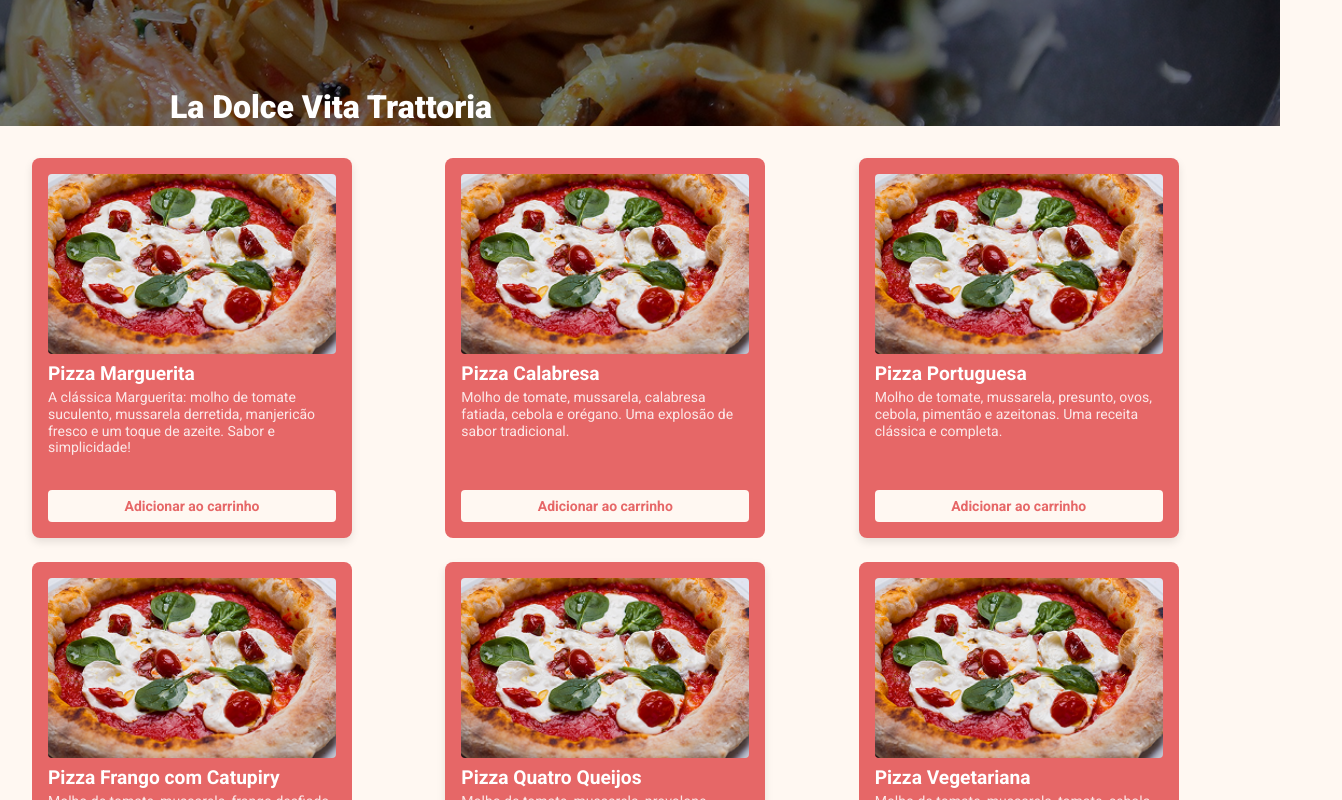
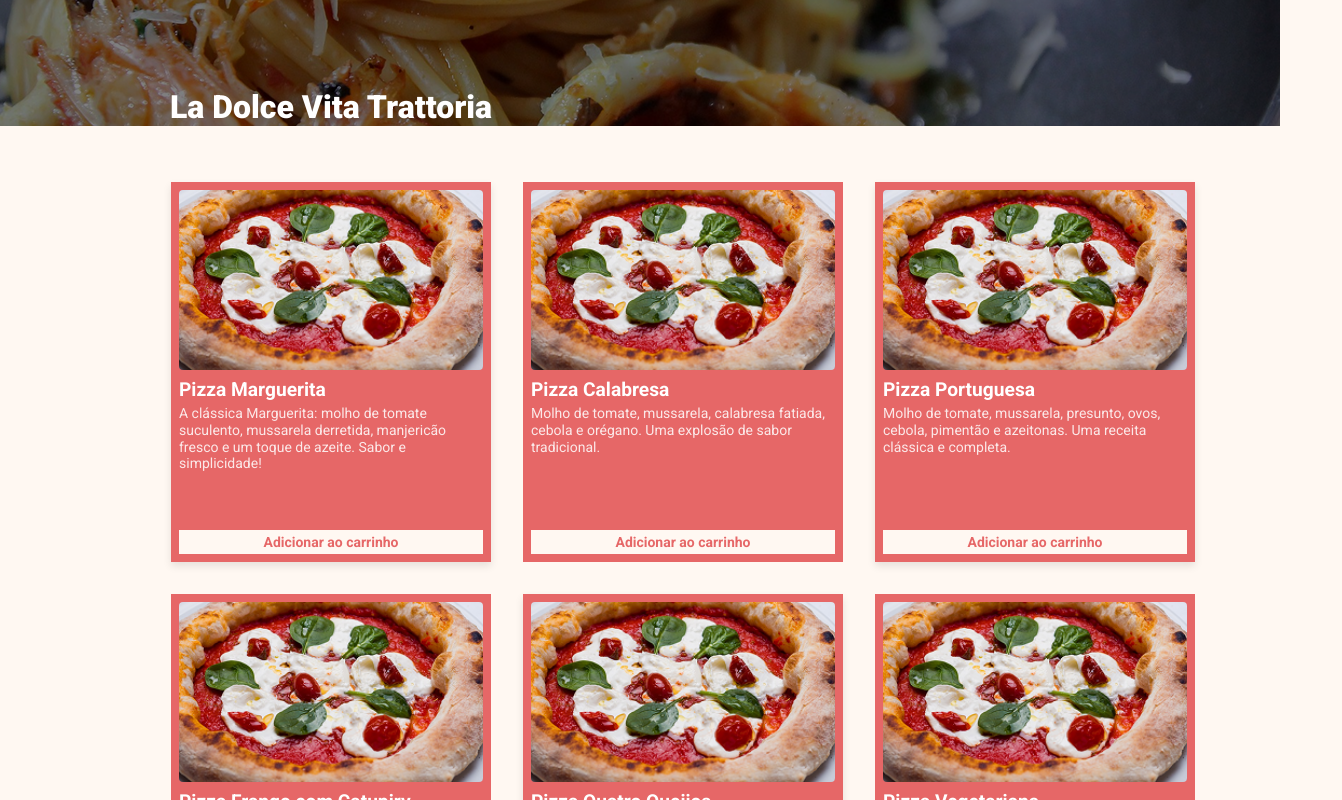
Before and after one commit to lh5818181/Exercicio_Efood, a React (Create React App) app: page /profile in a window 1280 px wide. Shown: the part 340-1140 px from the top of the page, 1342 px wide, since content can reach past the window. Built offline with nearby package versions, Linux system fonts and the light colour scheme.

Commit message:
ajustando layout do perfil

```diff
--- a/src/components/Header/Styles.ts
+++ b/src/components/Header/Styles.ts
@@ -18,6 +18,8 @@ position: relative;
 
 export const Background = styled.div<{ bg: string }>`
   position: absolute;
+  width: 1342px;
+  height: 186px;
   inset: 0;
   background-image: url(${props => props.bg});
   background-size: cover;
--- a/src/components/Header/index.tsx
+++ b/src/components/Header/index.tsx
@@ -8,7 +8,7 @@ export default function Header() {
   const cartCount = items.reduce((sum, i) => sum + i.quantity, 0);
 
   return (
-    <S.HeaderContainer>
+    <S.HeaderContainer className='container'>
       <S.Background bg={heroImg} />
 
       <S.Title>Restaurantes</S.Title>
--- a/src/components/MenuItemCard/styles.ts
+++ b/src/components/MenuItemCard/styles.ts
@@ -4,11 +4,10 @@ import { Cores } from '../../styles/global';
 export const Card = styled.div<{ variant: 'even' | 'odd' }>`
   width: 320px;
   height: 380px;
-  border-radius: 8px;
   background-color: ${Cores.vermelhoClaro};
   color: ${Cores.branca};
   font-family: 'Roboto', sans-serif;
-  padding: 1rem;
+  padding: 8px;
   display: flex;
   flex-direction: column;
   transition: transform 0.2s;
@@ -54,14 +53,14 @@ export const AddButton = styled.button`
   background-color: ${Cores.bege};
   color: ${Cores.vermelhoClaro};
   border: none;
-  border-radius: 4px;
-  padding: 0.5rem;
+  padding: 4px;
     font-family: 'Roboto', sans-serif;
   font-weight: 700;
   font-size: 14px;
   cursor: pointer;
   transition: opacity 0.2s;
-  width: 100%;
+  width: 304px;
+    height: 24px;
 
   &:hover {
     opacity: 0.8;
--- a/src/components/MenuList/styles.ts
+++ b/src/components/MenuList/styles.ts
@@ -2,8 +2,14 @@
 import styled from 'styled-components';
 
 export const Listagem = styled.div`
-  display: grid;
-  grid-template-columns: 1fr 1fr 1fr;
-  gap: 1.5rem;
-  padding: 2rem;
+height: 708px;
+    width: 1024px;
+    margin-left: 171px;
+    margin-right: 171px;
+    margin-top: 56px;
+    margin-bottom: 120px;
+    display: grid
+;
+    grid-template-columns: 1fr 1fr 1fr;
+    gap: 32px;
 `;
```
